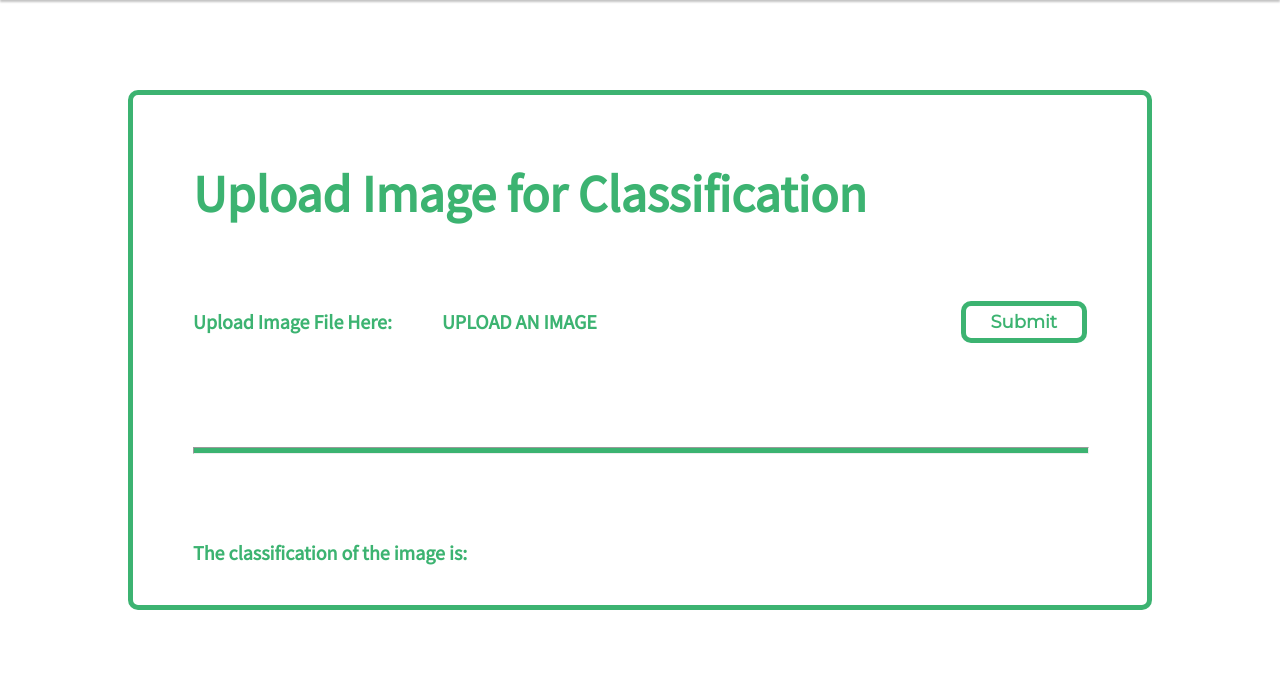
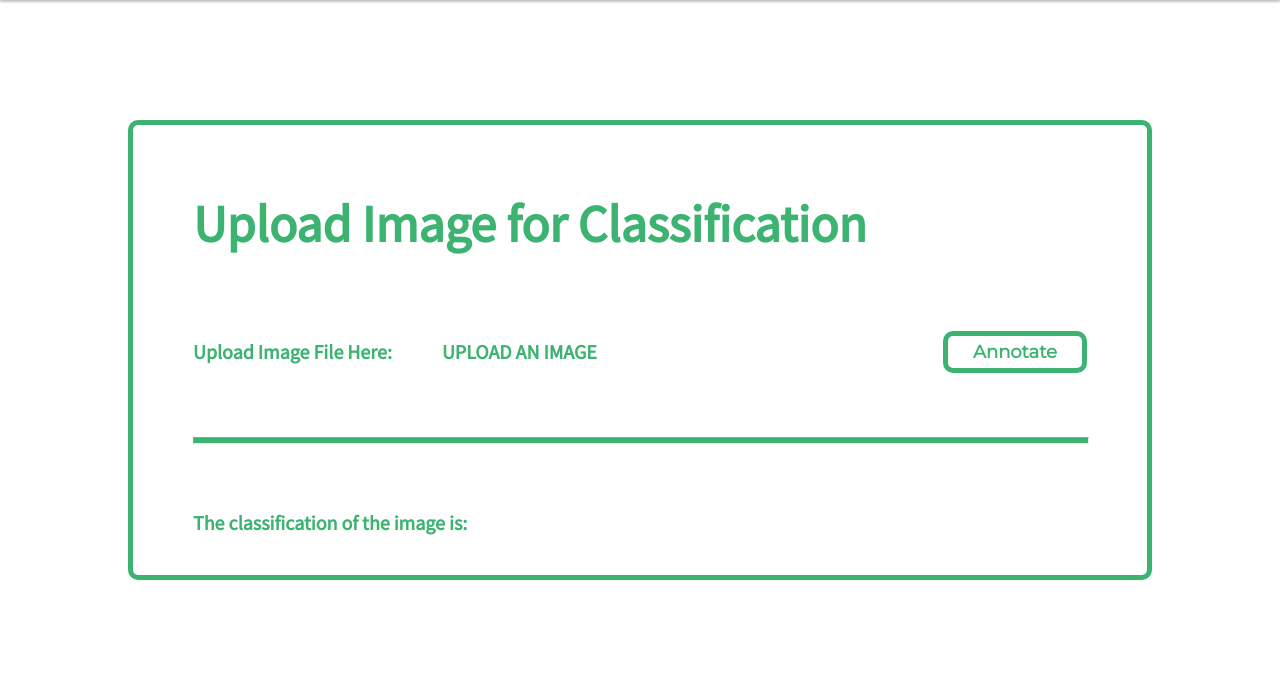
Before and after one commit to alswang18/BakodAI, a Django app: page /upload/ in a window 1280 px wide. Shown: the part 70-764 px from the top of the page. Run offline with Django 3.2, Linux system fonts and the light colour scheme; parts of the project's set-up code (start-up, migrations or seed data) failed here and were passed over.

Commit message:
img preview solved fixed some css

```diff
--- a/bakod/landing/static/styles.css
+++ b/bakod/landing/static/styles.css
@@ -634,7 +634,7 @@
 hr {
     width: 100%;
     height: 5px;
-    margin: 70px 0 50px;
+    margin: 30px 0 30px;
     background-color: #3CB371;
 }
 
--- a/bakod/templates/upload.html
+++ b/bakod/templates/upload.html
@@ -23,11 +23,14 @@
                         <input id="fname" name="filePath" type="file">
                     </div>
                 </div>
-                <input type="submit" class="submit" value="Submit" >
+                <input type="submit" class="submit" value="Annotate" >
             </form>
-            <p id="msg">Please select an image first. Then press submit.</p>
+            <p id="msg">Please select an image first. Then press "Annotate".</p>
             <hr >
             <div class="result">
+                {% if predictedLabel is not None %}
+                <img src={{filePathName}} class="chosen-img">
+                {% endif %}
                 <img class="chosen-img">
                 <h2>The classification of the image is: </h2>
 
@@ -78,27 +81,32 @@
 
     <script>
         let upload = false;
-        document.getElementById("msg").style.visibility = "hidden";
-        document.getElementById("msg").style.color = "ff794d";
+        let currentPhoto;
+        var output = document.querySelector('.chosen-img');
+        var msg = document.querySelector("#msg")
+
+        msg.style.visibility = "hidden";
+        msg.style.color = "#ff794d";
         document.getElementById("fname").required = true;
 
         document.getElementById("fname").addEventListener("change", (event) => {
             if(event.target.files[0]){
                 var reader = new FileReader();
                 reader.onload = function() {
-                    var output = document.querySelector('.chosen-img');
                     output.src = reader.result;
+                    currentPhoto = reader.result;
                 }
                 reader.readAsDataURL(event.target.files[0]);
-                document.getElementbyId("msg").style.visibility = "hidden";
-                uploaded = true
+                msg.style.visibility = "hidden";
+                upload = true
             }
         })
 
         document.querySelector(".submit").addEventListener("click", () => {
-            if(!uploaded){
-                document.getElementById("msg").style.visibility = "visible";
+            if(!upload){
+                msg.style.visibility = "visible";
             }
+            output.src = currentPhoto;
         })
 
     </script>
```
Also changed, not shown: bakod/bakod/settings.py (+7 -6 lines), bakod/Crab.png (deleted).
